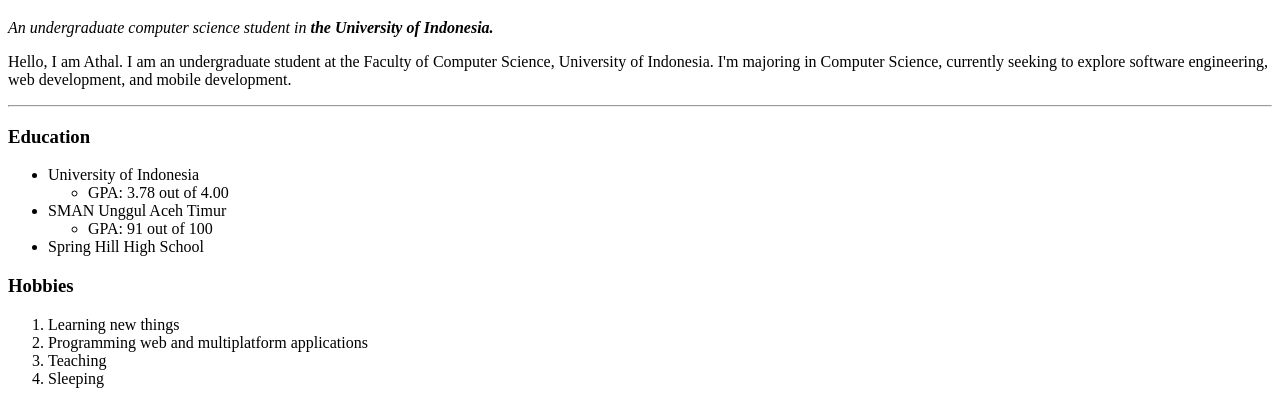
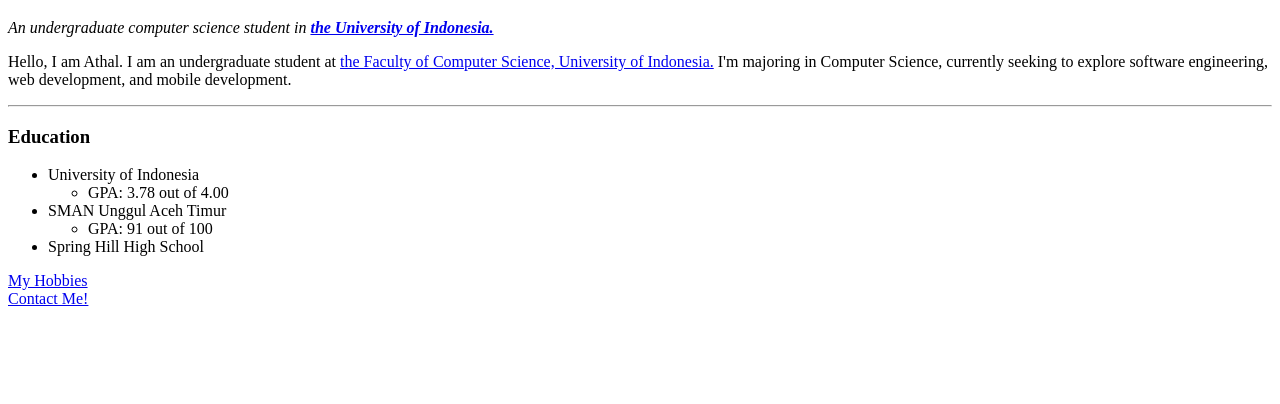
Before and after one commit to determinedguy/Angela-Yu-Web-Development-Bootcamp, a plain HTML site: page 1-Front-End/1-Introduction to HTML/HTML - Personal Site/index.html in a window 1280 px wide. Shown: the part 573-977 px from the top of the page. After the commit the page ends 889 px from the top, so only its background shows below. Drawn offline with Linux system fonts and the light colour scheme.

Commit message:
Finish task from 18th video

```diff
--- a/1-Front-End/1-Introduction to HTML/HTML - Personal Site/index.html
+++ b/1-Front-End/1-Introduction to HTML/HTML - Personal Site/index.html
@@ -13,10 +13,10 @@
     <h1>Muhammad Athallah</h1>
     <p>
         <em>An undergraduate computer science student in
-            <strong>the University of Indonesia.</strong></em>
+            <strong><a href="https://www.ui.ac.id">the University of Indonesia.</a></strong></em>
     </p>
     <p>
-        Hello, I am Athal. I am an undergraduate student at the Faculty of Computer Science, University of Indonesia.
+        Hello, I am Athal. I am an undergraduate student at <a href="https://cs.ui.ac.id/">the Faculty of Computer Science, University of Indonesia.</a>
         I'm majoring in Computer Science, currently seeking to explore software engineering, web development, and mobile
         development.
     </p>
@@ -33,13 +33,9 @@
             </ul>
         <li>Spring Hill High School</li>
     </ul>
-    <h3>Hobbies</h3>
-    <ol>
-        <li>Learning new things</li>
-        <li>Programming web and multiplatform applications</li>
-        <li>Teaching</li>
-        <li>Sleeping</li>
-    </ol>
+    <a href="hobbies.html">My Hobbies</a>
+    <br>
+    <a href="contact-me.html">Contact Me!</a>
 </body>
 
 </html>
```
Also changed, not shown: 1-Front-End/1-Introduction to HTML/HTML - Personal Site/contact-me.html (added, +16 -0 lines), 1-Front-End/1-Introduction to HTML/HTML - Personal Site/hobbies.html (added, +18 -0 lines).
